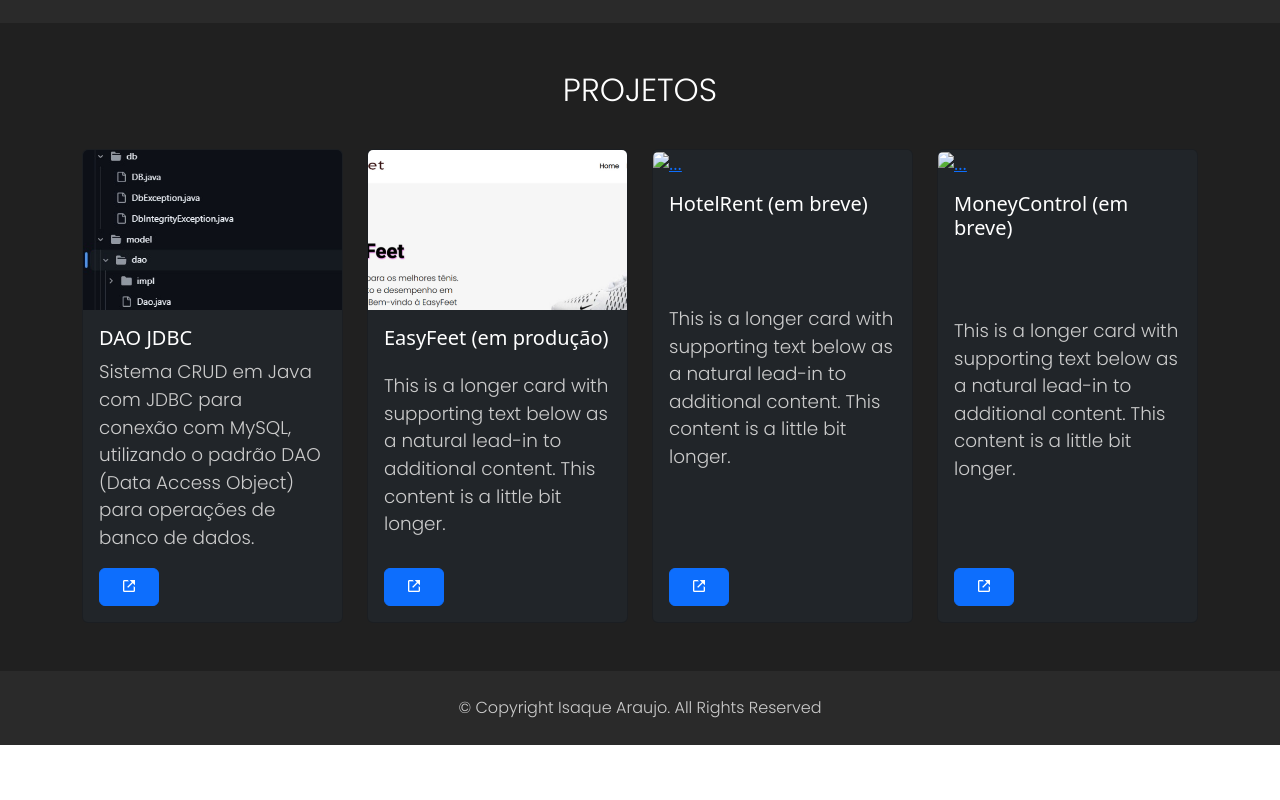
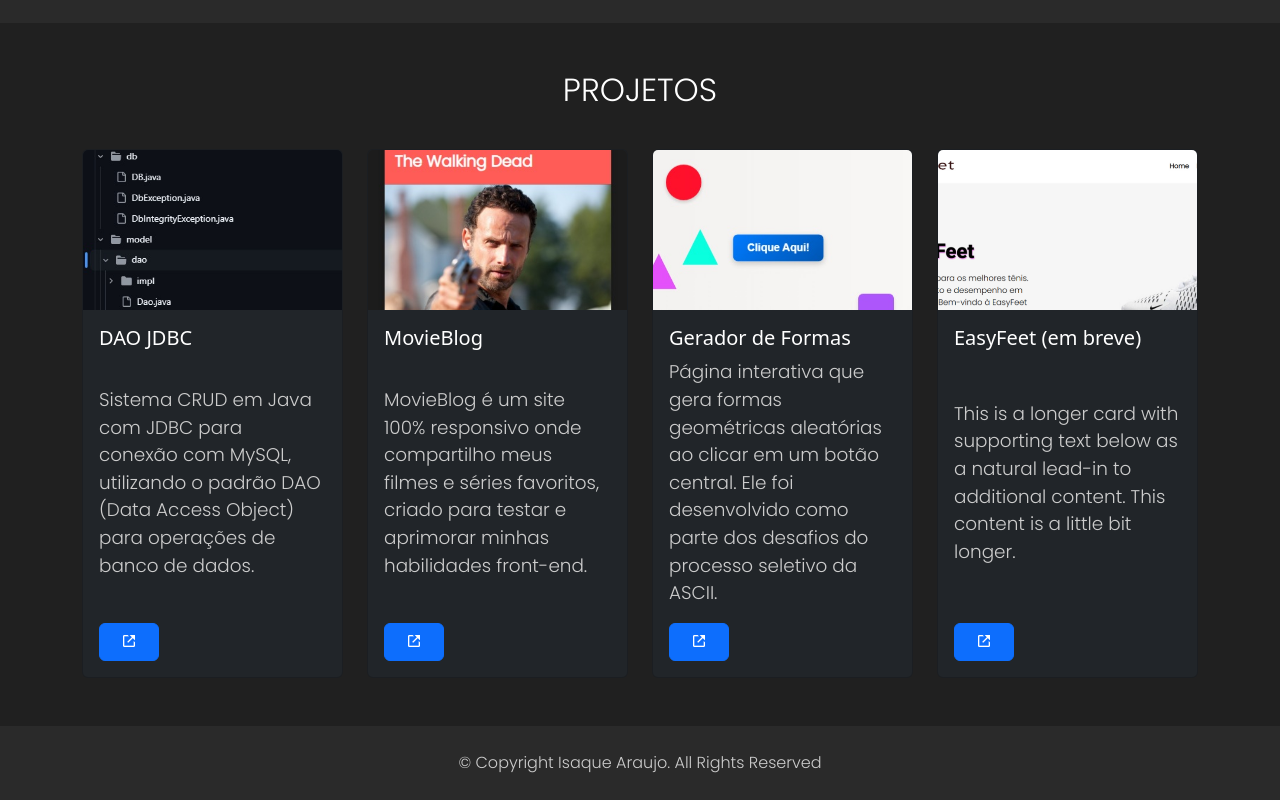
Before and after one commit to isaquearauj/portfolio-ascii, a plain HTML site: page index.html in a window 1280 px wide. Shown: the part 2004-2804 px from the top of the page. Before the commit the page ends 2749 px from the top, so only its background shows below. Drawn offline with nearby package versions, Linux system fonts and the light colour scheme.

Commit message:
feat: novos projetos

```diff
--- a/index.html
+++ b/index.html
@@ -152,33 +152,31 @@
                     </div>
                     <div class="col">
                         <div class="card h-100 text-bg-dark">
-                            <a href="#"><img src="img/easyfeet.jpg" class="card-img-top" alt="..."></a>
+                            <a href="https://github.com/isaquearauj/movie-blog" target="_blank"><img src="img/movie-blog.jpg" class="card-img-top" alt="..."></a>
                             <div class="card-body">
-                                <h5 class="card-title">EasyFeet (em produção)</h5>
-                                <p class="card-text">This is a longer card with supporting text below as a natural
-                                    lead-in to additional content. This content is a little bit longer.</p>
-                                <a href="#" class="btn btn-primary link-external"><i
+                                <h5 class="card-title">MovieBlog</h5>
+                                <p class="card-text">MovieBlog é um site 100% responsivo onde compartilho meus filmes e séries favoritos, criado para testar e aprimorar minhas habilidades front-end.</p>
+                                <a href="https://github.com/isaquearauj/movie-blog" target="_blank" class="btn btn-primary link-external"><i
                                         class="bx bx-link-external"></i></a>
                             </div>
                         </div>
                     </div>
                     <div class="col">
                         <div class="card h-100 text-bg-dark">
-                            <a href="#"><img src="img/loading.jpg" class="card-img-top" alt="..."></a>
+                            <a href="https://github.com/isaquearauj/desafio-ascii" target="_blank"><img src="img/gerador-formas.jpg" class="card-img-top" alt="..."></a>
                             <div class="card-body">
-                                <h5 class="card-title">HotelRent (em breve)</h5>
-                                <p class="card-text">This is a longer card with supporting text below as a natural
-                                    lead-in to additional content. This content is a little bit longer.</p>
-                                <a href="#" class="btn btn-primary link-external"><i
+                                <h5 class="card-title">Gerador de Formas</h5>
+                                <p class="card-text">Página interativa que gera formas geométricas aleatórias ao clicar em um botão central. Ele foi desenvolvido como parte dos desafios do processo seletivo da ASCII.</p>
+                                <a href="https://github.com/isaquearauj/desafio-ascii" target="_blank" class="btn btn-primary link-external"><i
                                         class="bx bx-link-external"></i></a>
                             </div>
                         </div>
                     </div>
                     <div class="col">
                         <div class="card h-100 text-bg-dark">
-                            <a href="#"><img src="img/loading.jpg" class="card-img-top" alt="..."></a>
+                            <a href="#"><img src="img/easyfeet.jpg" class="card-img-top" alt="..."></a>
                             <div class="card-body">
-                                <h5 class="card-title">MoneyControl (em breve)</h5>
+                                <h5 class="card-title">EasyFeet (em breve)</h5>
                                 <p class="card-text">This is a longer card with supporting text below as a natural
                                     lead-in to additional content. This content is a little bit longer.</p>
                                 <a href="#" class="btn btn-primary link-external"><i
```
Also changed, not shown: img/gerador-formas.jpg (added), img/movie-blog.jpg (added).
